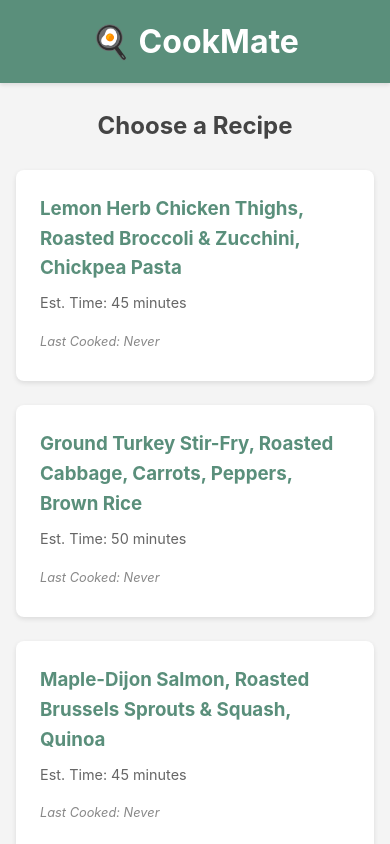
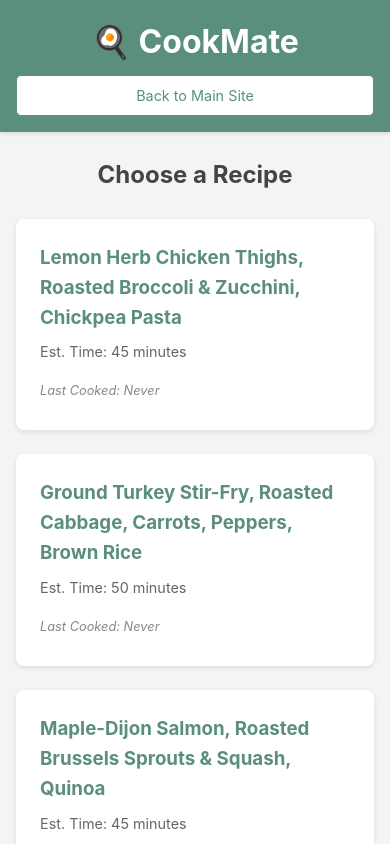
Before and after one commit to thugginss/Cookmate, a plain HTML site: page index.html in a window 390 px wide. Shown: the top 844 px of the page. Drawn offline with Linux system fonts and the light colour scheme.

Commit message:
added return hone button

```diff
--- a/index.html
+++ b/index.html
@@ -10,7 +10,10 @@
 <body>
     <header>
         <h1>🍳 CookMate</h1>
-    </header>
+        <!-- ADD THIS BUTTON -->
+        <a href="https://thugginss.github.io/" class="home-button" target="_blank" rel="noopener noreferrer">Back to Main Site</a>
+        <!-- END OF ADDED BUTTON -->
+		</header>
 
     <main>
         <!-- Recipe List View -->
--- a/style.css
+++ b/style.css
@@ -20,6 +20,67 @@ header {
     text-align: center;
     margin-bottom: 1.5rem;
     box-shadow: 0 2px 4px rgba(0,0,0,0.1);
+}
+
+header {
+    background-color: #5a8f7b; /* Muted green */
+    color: #fff;
+    padding: 1rem;
+    text-align: center;
+    margin-bottom: 1.5rem;
+    box-shadow: 0 2px 4px rgba(0,0,0,0.1);
+    /* Add display flex to align title and button */
+    display: flex;
+    justify-content: space-between; /* Puts title on left, button on right */
+    align-items: center; /* Vertically aligns them */
+    flex-wrap: wrap; /* Allows button to wrap below title on small screens */
+}
+
+header h1 {
+    margin: 0;
+    /* Adjust margin if needed, e.g., margin-right: 1rem; */
+}
+
+/* Styling for the new home button */
+.home-button {
+    display: inline-block; /* Allows padding and acts like a block */
+    padding: 0.5rem 1rem;
+    font-size: 0.9rem;
+    text-decoration: none; /* Remove underline from link */
+    color: #5a8f7b; /* Button text color */
+    background-color: #fff; /* Button background color */
+    border: 1px solid #5a8f7b; /* Optional border */
+    border-radius: 5px;
+    transition: background-color 0.2s ease, color 0.2s ease;
+    margin-left: 1rem; /* Space from the title or other elements */
+}
+
+.home-button:hover {
+    background-color: #e8f3ef; /* Lighter green on hover */
+    color: #4a7a6a;
+}
+
+/* Responsive adjustment for smaller screens for the header */
+@media (max-width: 600px) {
+    header {
+        flex-direction: column; /* Stack title and button vertically */
+    }
+    header h1 {
+        margin-bottom: 0.5rem; /* Add space below title when stacked */
+    }
+    .home-button {
+        margin-left: 0; /* Remove left margin when stacked */
+        margin-top: 0.5rem; /* Add space above button when stacked */
+        width: 100%; /* Make button full width when stacked */
+        text-align: center;
+    }
+}
+
+
+/* Buttons (general styles - ensure this doesn't conflict too much) */
+button, .home-button { /* Added .home-button here if you want it to share some base styles */
+    /* ... your existing general button styles ... */
+    /* You might need to adjust padding or font-size if they are different */
 }
 
 header h1 {
```
